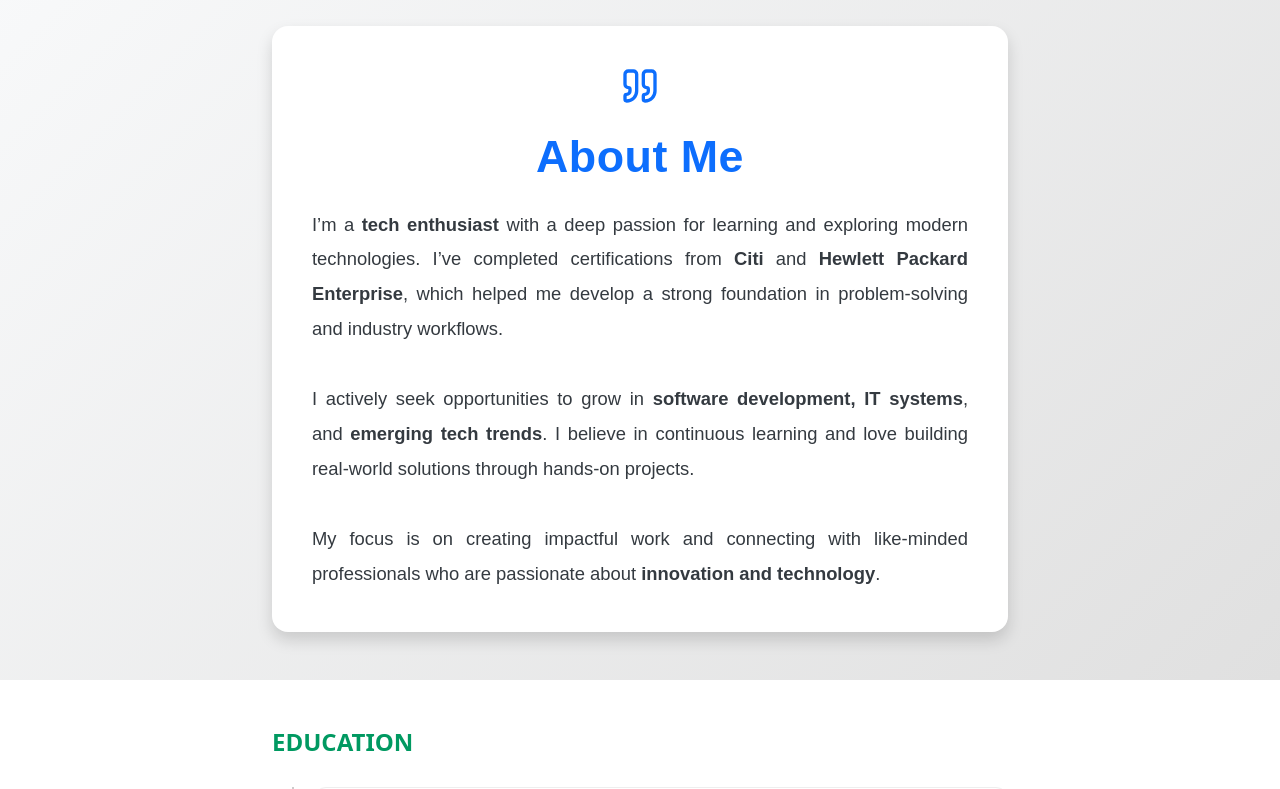
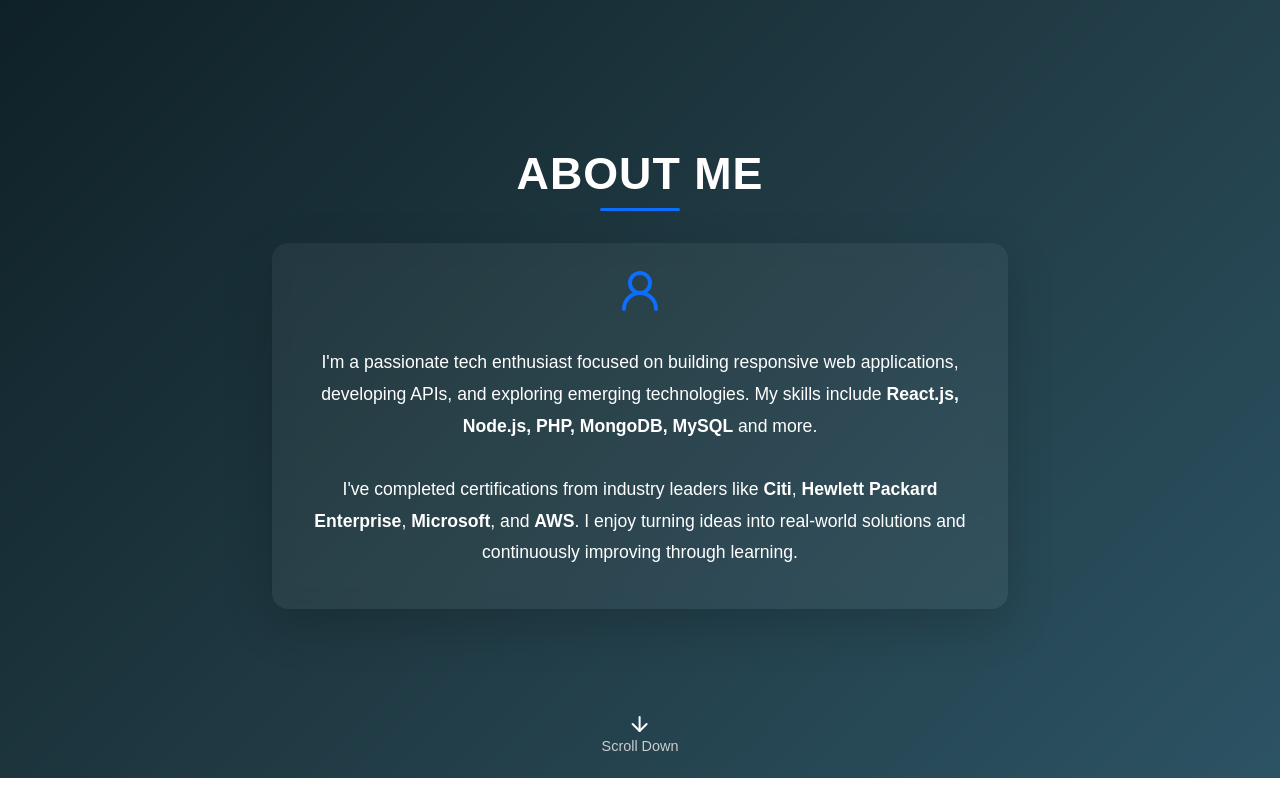
Before and after one commit to DeepakChitravel/Portfolio, a React (Create React App) app: page / in a window 1280 px wide. Shown: the part 520-1309 px from the top of the page. Built offline with nearby package versions, Linux system fonts and the light colour scheme.

Commit message:
new changes made

```diff
--- a/src/components/About.js
+++ b/src/components/About.js
@@ -1,71 +1,72 @@
 import React from 'react';
 import { Container, Row, Col, Card } from 'react-bootstrap';
-import { Quote } from 'lucide-react'; // Optional icon (needs lucide-react installed)
+import { UserRound, ArrowDown } from 'lucide-react';
 
 const About = () => {
   return (
     <div
       id="about"
-      className="py-5"
+      className="d-flex align-items-center justify-content-center"
       style={{
-        background: 'linear-gradient(135deg, #f8f9fa, #e0e0e0)',
+        minHeight: '100vh',
+        background: 'linear-gradient(135deg, #0f2027, #203a43, #2c5364)',
+        color: '#fff',
         fontFamily: "'Poppins', sans-serif",
+        textAlign: 'center',
+        position: 'relative',
       }}
     >
       <Container>
+        <h2
+          style={{
+            fontSize: '2.8rem',
+            fontWeight: '700',
+            marginBottom: '2rem',
+            letterSpacing: '1px',
+          }}
+        >
+          ABOUT ME
+        </h2>
         <Row className="justify-content-center">
-          <Col md={10} lg={8}>
+          <Col md={8}>
             <Card
-              className="border-0 shadow rounded-4 p-4"
+              className="p-4 border-0 shadow-lg"
               style={{
-                backgroundColor: '#ffffff',
-                boxShadow: '0 12px 30px rgba(0,0,0,0.1)',
-                borderRadius: '1.5rem',
+                background: 'rgba(255,255,255,0.05)',
+                backdropFilter: 'blur(10px)',
+                borderRadius: '1rem',
+                color: '#fff',
               }}
             >
+              <div className="text-center mb-3">
+                <UserRound size={48} color="#0d6efd" />
+              </div>
               <Card.Body>
-                <div className="text-center mb-4">
-                  <Quote size={40} color="#0d6efd" />
-                </div>
-                <Card.Title
-                  className="mb-4 text-center"
+                <Card.Text
                   style={{
-                    fontSize: '2.8rem',
-                    fontWeight: '600',
-                    color: '#0d6efd',
-                    letterSpacing: '0.5px',
-                    fontFamily: "'Poppins', sans-serif",
+                    fontSize: '1.1rem',
+                    lineHeight: '1.8',
                   }}
                 >
-                  About Me
-                </Card.Title>
-                <Card.Text
-                  style={{
-                    fontSize: '1.15rem',
-                    lineHeight: '1.9',
-                    color: '#343a40',
-                    fontWeight: '400',
-                    textAlign: 'justify',
-                  }}
-                >
-                  I’m a <strong>tech enthusiast</strong> with a deep passion for learning and exploring modern
-                  technologies. I’ve completed certifications from <strong>Citi</strong> and{' '}
-                  <strong>Hewlett Packard Enterprise</strong>, which helped me develop a strong foundation in
-                  problem-solving and industry workflows.
-                  <br />
-                  <br />
-                  I actively seek opportunities to grow in <strong>software development, IT systems</strong>, and
-                  <strong> emerging tech trends</strong>. I believe in continuous learning and love building real-world
-                  solutions through hands-on projects.
-                  <br />
-                  <br />
-                  My focus is on creating impactful work and connecting with like-minded professionals who are
-                  passionate about <strong>innovation and technology</strong>.
+                  I'm a passionate tech enthusiast focused on building responsive web applications,
+                  developing APIs, and exploring emerging technologies. My skills include <strong>React.js, Node.js, PHP, MongoDB, MySQL</strong> and more.
+                  <br /><br />
+                  I've completed certifications from industry leaders like <strong>Citi</strong>, <strong>Hewlett Packard Enterprise</strong>,
+                  <strong> Microsoft</strong>, and <strong>AWS</strong>. I enjoy turning ideas into real-world solutions and continuously improving through learning.
                 </Card.Text>
               </Card.Body>
             </Card>
           </Col>
         </Row>
+
+        {/* Scroll Indicator */}
+        <div
+          className="d-flex flex-column align-items-center mt-5"
+          style={{ position: 'absolute', bottom: '20px', left: '50%', transform: 'translateX(-50%)' }}
+        >
+          <ArrowDown color="#fff" />
+          <span style={{ fontSize: '0.9rem', color: '#ccc' }}>Scroll Down</span>
+        </div>
       </Container>
     </div>
   );
--- a/src/components/Contact.js
+++ b/src/components/Contact.js
@@ -1,13 +1,6 @@
 import React, { useState, useRef } from 'react';
-import { Container, Form, Button, Row, Col, Alert } from 'react-bootstrap';
-import {
-  FaLinkedin,
-  FaGoogle,
-  FaGithub,
-  FaInstagram,
-  FaBriefcase,
-  FaGlobe,
-} from 'react-icons/fa';
+import { Container, Form, Button, Row, Col, Alert, Card } from 'react-bootstrap';
+import { FaLinkedin, FaGithub, FaEnvelopeOpenText } from 'react-icons/fa';
 import emailjs from 'emailjs-com';
 
 const ContactPage = () => {
@@ -18,15 +11,15 @@ const ContactPage = () => {
     e.preventDefault();
 
     emailjs.sendForm(
-      'service_csc7gzd',       // Replace with your actual Service ID
-      'template_fyze43i',      // Replace with your Template ID
+      'service_csc7gzd',
+      'template_fyze43i',
       formRef.current,
-      'rk0ub7OlgwbsiibVX'        // Replace with your Public Key
+      'rk0ub7OlgwbsiibVX'
     ).then(
       (result) => {
         console.log(result.text);
         setSubmitted(true);
-        e.target.reset(); // Clears the form
+        e.target.reset();
         setTimeout(() => setSubmitted(false), 3000);
       },
       (error) => {
@@ -36,12 +29,50 @@ const ContactPage = () => {
   };
 
   return (
-    <Container id="contact" className="py-5">
-      <h2 className="text-center mb-4">Contact Me</h2>
+    <div
+      id="contact"
+      style={{
+        background: 'linear-gradient(135deg, #eef2f3, #8e9eab)',
+        minHeight: '100vh',
+        display: 'flex',
+        alignItems: 'center',
+        justifyContent: 'center',
+        fontFamily: "'Poppins', sans-serif",
+        padding: '3rem 1rem',
+      }}
+    >
+      <Container>
+        <h2
+          className="text-center mb-4"
+          style={{
+            fontWeight: '700',
+            color: '#0d6efd',
+            letterSpacing: '1px',
+            fontSize: '2.5rem',
+          }}
+        >
+          Let's Connect
+        </h2>
 
         <Row className="justify-content-center">
-        <Col md={8}>
-          {submitted && <Alert variant="success">Message sent successfully!</Alert>}
+          <Col md={8} lg={6}>
+            <Card
+              className="shadow-lg p-4 border-0"
+              style={{
+                borderRadius: '1rem',
+                backdropFilter: 'blur(10px)',
+                backgroundColor: 'rgba(255, 255, 255, 0.9)',
+              }}
+            >
+              <div className="text-center mb-3">
+                <FaEnvelopeOpenText size={40} color="#0d6efd" />
+              </div>
+
+              {submitted && (
+                <Alert variant="success" className="text-center">
+                  Thank you! Your message has been sent.
+                </Alert>
+              )}
 
               <Form ref={formRef} onSubmit={handleSubmit}>
                 <Form.Group controlId="formName" className="mb-3">
@@ -50,28 +81,52 @@ const ContactPage = () => {
                 </Form.Group>
 
                 <Form.Group controlId="formEmail" className="mb-3">
-              <Form.Label>Email address</Form.Label>
+                  <Form.Label>Your Email</Form.Label>
                   <Form.Control type="email" name="email" placeholder="Enter your email" required />
                 </Form.Group>
 
-            <Form.Group controlId="formMessage" className="mb-3">
+                <Form.Group controlId="formMessage" className="mb-4">
                   <Form.Label>Your Message</Form.Label>
-              <Form.Control as="textarea" name="message" rows={4} placeholder="Type your message here..." required />
+                  <Form.Control as="textarea" name="message" rows={4} placeholder="Type your message..." required />
                 </Form.Group>
 
-            <Button variant="primary" type="submit">Send Message</Button>
+                <div className="d-grid">
+                  <Button variant="primary" type="submit" size="lg">
+                    Send Message
+                  </Button>
+                </div>
               </Form>
+            </Card>
 
-          {/* Social Icons */}
             <div className="text-center mt-4">
-            <h5>Or connect with me:</h5>
-            <a href="https://www.linkedin.com/in/Deepak-Chitravel" target="_blank" rel="noopener noreferrer" className="mx-3" style={{ fontSize: '1.8rem', color: '#0077b5' }} title="LinkedIn"><FaLinkedin /></a>
-            <a href="https://github.com/DeepakChitravel/" target="_blank" rel="noopener noreferrer" className="mx-3" style={{ fontSize: '1.8rem', color: '#333' }} title="GitHub"><FaGithub /></a>
-
+              <h5 className="mb-3" style={{ fontWeight: '600' }}>
+                Or Find Me Here
+              </h5>
+              <a
+                href="https://www.linkedin.com/in/Deepak-Chitravel"
+                target="_blank"
+                rel="noopener noreferrer"
+                className="mx-3"
+                style={{ fontSize: '2rem', color: '#0077b5' }}
+                title="LinkedIn"
+              >
+                <FaLinkedin />
+              </a>
+              <a
+                href="https://github.com/DeepakChitravel/"
+                target="_blank"
+                rel="noopener noreferrer"
+                className="mx-3"
+                style={{ fontSize: '2rem', color: '#333' }}
+                title="GitHub"
+              >
+                <FaGithub />
+              </a>
             </div>
           </Col>
         </Row>
       </Container>
+    </div>
   );
 };
 
--- a/src/components/Resume.js
+++ b/src/components/Resume.js
@@ -1,13 +1,45 @@
 import React from 'react';
-import { Container, Button } from 'react-bootstrap';
+import { Container, Button, Card } from 'react-bootstrap';
 import { FaDownload } from 'react-icons/fa';
 
 const Resume = () => {
   return (
-    <div id="resume" className="py-5 bg-light">
-      <Container className="text-center">
-        <h2 className="mb-3">📄 My Resume</h2>
-        <p className="mb-4">Click the button below to download my latest resume in PDF format.</p>
+    <div
+      id="resume"
+      className="py-5"
+      style={{
+        background: 'linear-gradient(135deg, #e0eafc, #cfdef3)',
+        fontFamily: "'Poppins', sans-serif",
+      }}
+    >
+      <Container className="d-flex justify-content-center align-items-center flex-column">
+        <Card
+          className="p-4 shadow border-0 text-center"
+          style={{
+            maxWidth: '500px',
+            backgroundColor: '#fff',
+            borderRadius: '1rem',
+          }}
+        >
+          <h2
+            style={{
+              fontSize: '2rem',
+              fontWeight: '700',
+              color: '#0d6efd',
+              marginBottom: '1rem',
+            }}
+          >
+            📄 My Resume
+          </h2>
+          <p
+            style={{
+              fontSize: '1rem',
+              color: '#555',
+              marginBottom: '1.5rem',
+            }}
+          >
+            Download my latest resume showcasing my skills, certifications, and project experience.
+          </p>
 
           <Button
             variant="primary"
@@ -15,12 +47,19 @@ const Resume = () => {
             download
             size="lg"
             className="d-flex align-items-center gap-2 justify-content-center mx-auto"
-  style={{ maxWidth: '250px' }}
+            style={{
+              padding: '0.6rem 1.2rem',
+              borderRadius: '50px',
+              fontSize: '1rem',
+              transition: 'transform 0.3s ease',
+            }}
+            onMouseOver={(e) => (e.currentTarget.style.transform = 'scale(1.05)')}
+            onMouseOut={(e) => (e.currentTarget.style.transform = 'scale(1)')}
           >
             <FaDownload />
             Download Resume
           </Button>
-
+        </Card>
       </Container>
     </div>
   );
```
Also changed, not shown: public/laptop_guy.png (added), 1 other file (tests, documents, lock files or other folders). Lines whose indentation alone changed are shown as unchanged.
